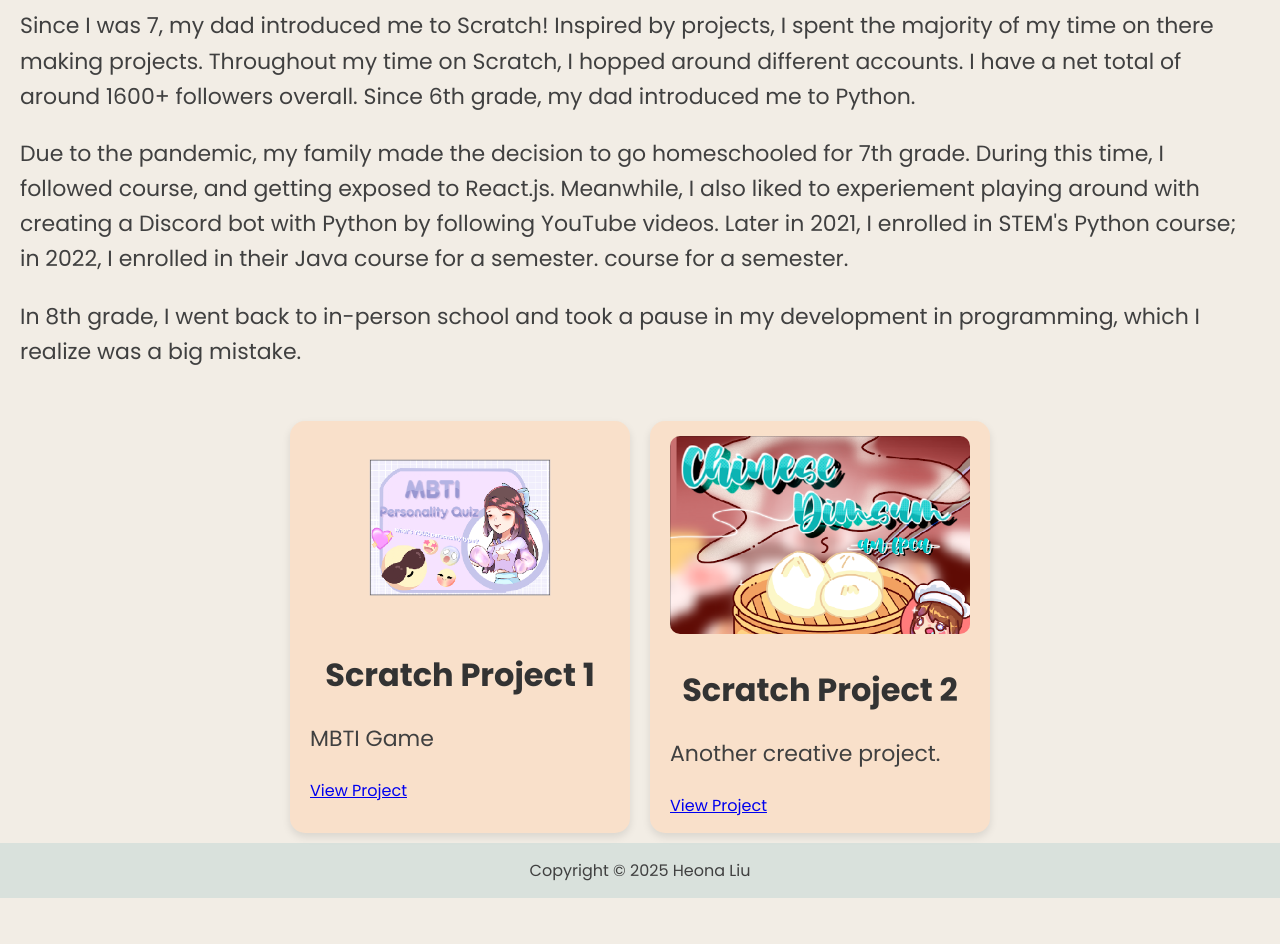
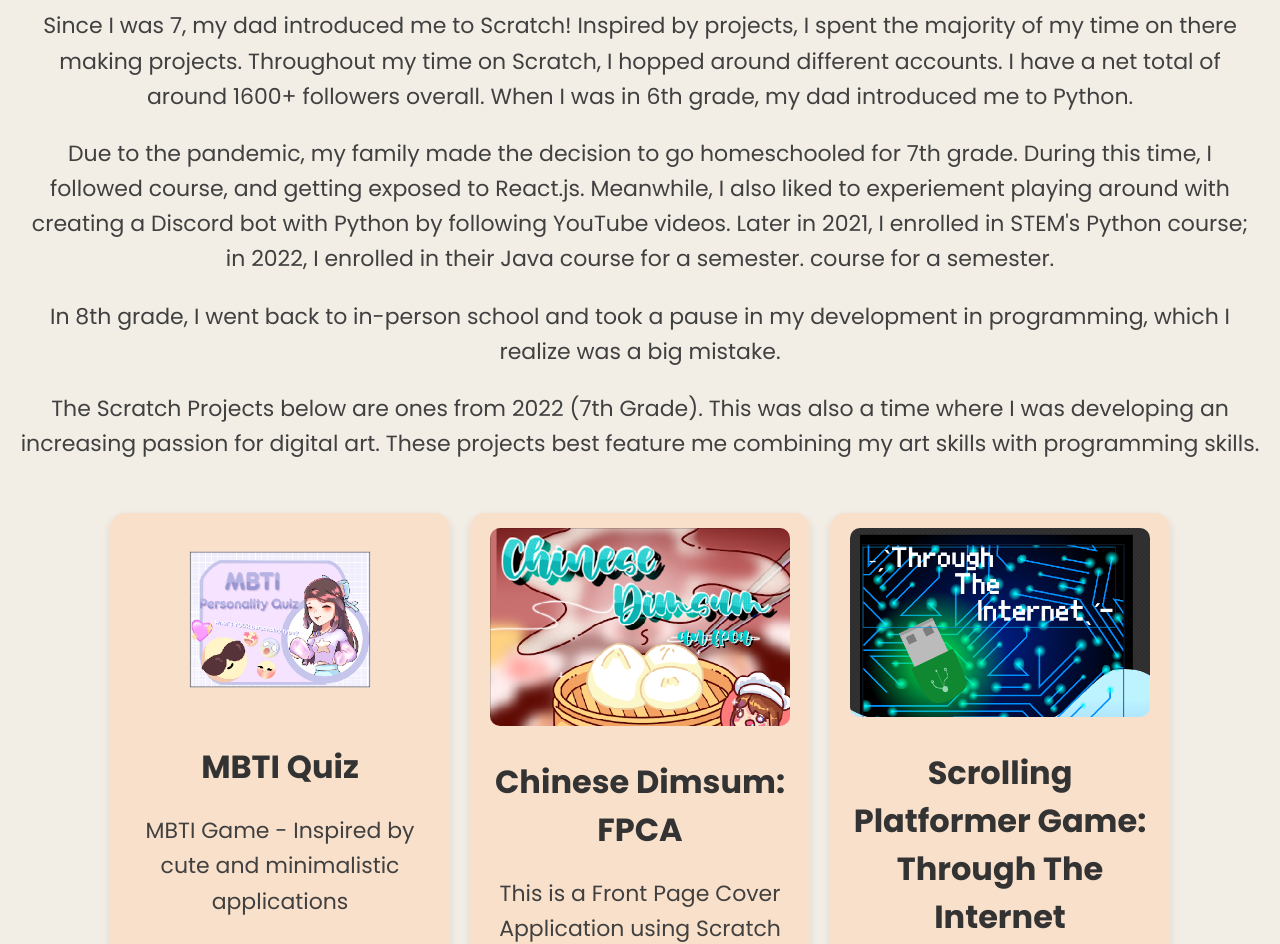
Before and after one commit to heonaliu/HeonaWebsite, a React (Create React App) app: page /projects in a window 1280 px wide. Shown: the part 460-1404 px from the top of the page. Before the commit the page ends 1358 px from the top, so only its background shows below. Built offline with nearby package versions, Linux system fonts and the light colour scheme.

Commit message:
Add 3rd Project into the Projects page

```diff
--- a/src/pages/Projects.css
+++ b/src/pages/Projects.css
@@ -1,6 +1,7 @@
 .project-text p {
   font-size: clamp(16px, 2vw, 22px);
   line-height: 1.6;
+  text-align: center;
 }
 
 .project-text h3 {
--- a/src/pages/Projects.js
+++ b/src/pages/Projects.js
@@ -2,21 +2,30 @@ import React from "react";
 import ProjectCard from "../components/ProjectCard";
 import project1 from "../assets/images/project1.png";
 import project2 from "../assets/images/project2.png";
+import project3 from "../assets/images/project3.png";
 import "./Projects.css";
 
 const Projects = () => {
   const projects = [
     {
-      title: "Scratch Project 1",
-      description: "MBTI Game",
+      title: "MBTI Quiz",
+      description: "MBTI Game - Inspired by cute and minimalistic applications",
       link: "https://scratch.mit.edu/projects/686789338/",
       image: project1,
     },
     {
-      title: "Scratch Project 2",
-      description: "Another creative project.",
+      title: "Chinese Dimsum: FPCA",
+      description:
+        "This is a Front Page Cover Application using Scratch Vector Art",
       link: "https://scratch.mit.edu/projects/706358508/",
       image: project2,
+    },
+    {
+      title: "Scrolling Platformer Game: Through The Internet",
+      description:
+        "Followed Griffpatch Scrolling Platformer Tutorial on YouTube",
+      link: "https://scratch.mit.edu/projects/466941627/",
+      image: project3,
     },
   ];
 
@@ -35,9 +44,9 @@ const Projects = () => {
         Since I was 7, my dad introduced me to Scratch! Inspired by projects, I
         spent the majority of my time on there making projects. Throughout my
         time on Scratch, I hopped around different accounts. I have a net total
-        of around 1600+ followers overall. Since 6th grade, my dad introduced me
-        to Python.{" "}
-      </p>{" "}
+        of around 1600+ followers overall. When I was in 6th grade, my dad
+        introduced me to Python.
+      </p>
       <p>
         Due to the pandemic, my family made the decision to go homeschooled for
         7th grade. During this time, I followed course, and getting exposed to
@@ -49,6 +58,12 @@ const Projects = () => {
       <p>
         In 8th grade, I went back to in-person school and took a pause in my
         development in programming, which I realize was a big mistake.
+      </p>
+      <p>
+        The Scratch Projects below are ones from 2022 (7th Grade). This was also
+        a time where I was developing an increasing passion for digital art.
+        These projects best feature me combining my art skills with programming
+        skills.
       </p>
       <div
         style={{
```
